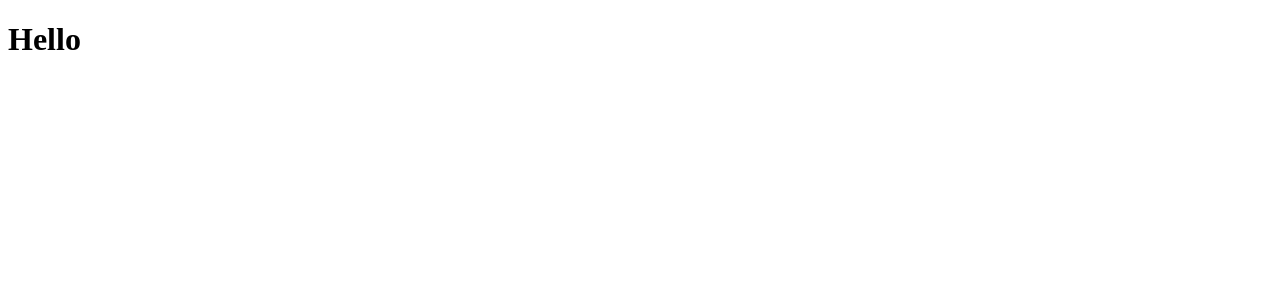
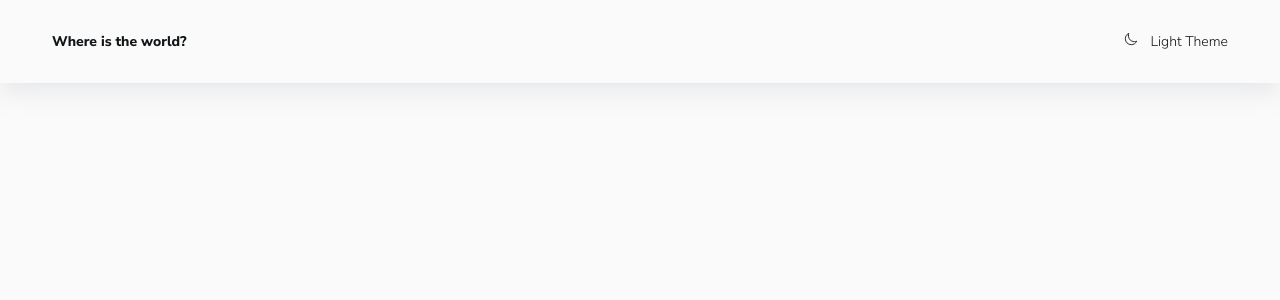
Before and after one commit to VladFrontJS/simple_project, a React (Create React App) app: page / in a window 1280 px wide. Shown: the top 300 px of the page. Built offline with nearby package versions, Linux system fonts and the light colour scheme.

Commit message:
create header

```diff
--- a/package.json
+++ b/package.json
@@ -6,7 +6,10 @@
     "axios": "^1.7.2",
     "react": "^18.3.1",
     "react-dom": "^18.3.1",
-    "react-scripts": "5.0.1"
+    "react-icons": "^5.2.1",
+    "react-router-dom": "^6.26.0",
+    "react-scripts": "5.0.1",
+    "styled-components": "^6.1.12"
   },
   "scripts": {
     "start": "react-scripts start",
--- a/src/App.js
+++ b/src/App.js
@@ -1,9 +1,11 @@
+import Header from './components/Header';
+
 function App() {
-  return (
-    <div>
-      <h1>Hello</h1>
-    </div>
-  );
+    return (
+        <>
+            <Header />
+        </>
+    );
 }
 
 export default App;
--- /dev/null
+++ b/src/components/Container.jsx
@@ -0,0 +1,8 @@
+import styled from 'styled-components';
+
+export const Container = styled.div`
+    width: 100%;
+    max-width: 1240px;
+    margin: 0 auto;
+    padding: 0 2rem;
+`;
--- a/src/components/Header.jsx
+++ b/src/components/Header.jsx
@@ -1,10 +1,61 @@
-import React from 'react';
+import styled from 'styled-components';
+import { useState, useEffect } from 'react';
+import { IoMoon, IoMoonOutline } from 'react-icons/io5';
+
+import { Container } from './Container';
+
+const HeaderEl = styled.header`
+    box-shadow: var(--shadow);
+    background-color: (--color-ui-base);
+`;
+
+const Wrapper = styled.div`
+    display: flex;
+    justify-content: space-between;
+    align-items: center;
+    padding: 2rem 0;
+`;
+
+const Title = styled.a.attrs({
+    href: '/',
+})`
+    color: var(--colors-text);
+    font-size: var(--fs-sm);
+    text-decoration: none;
+    font-weight: var(--fw-bold);
+`;
+
+const ModeSwitcher = styled.div`
+    color: var(--colors-text);
+    font-size: var(--fs-sm);
+    cursor: pointer;
+    // font-weight: var(--fw-bold);
+    text-transform: capitalize;
+`;
 
 const Header = () => {
+    const [theme, setTheme] = useState('light');
+
+    const toggleTheme = () => {
+        setTheme(theme === 'light' ? 'dark' : 'light');
+    };
+
+    useEffect(() => {
+        document.body.setAttribute('data-theme', theme);
+    }, [theme]);
+
     return (
-        <div>
-
-        </div>
+        <HeaderEl>
+            <Container>
+                <Wrapper>
+                    <Title>Where is the world?</Title>
+                    <ModeSwitcher onClick={toggleTheme}>
+                        {theme === 'light' ? <IoMoonOutline size="14px" /> : <IoMoon size="14px" />}
+                        <span style={{ marginLeft: '0.75rem' }}>{theme} Theme</span>
+                    </ModeSwitcher>
+                </Wrapper>
+            </Container>
+        </HeaderEl>
     );
 };
 
--- a/src/index.css
+++ b/src/index.css
@@ -1,11 +1,12 @@
 @import-normalize;
+@import url('https://fonts.googleapis.com/css2?family=Nunito+Sans:wght@300;600;800&&display=swap');
 
-*{
+* {
     box-sizing: border-box;
 }
 
-:root{
-    --family:"Nunito Sans", sans-serif;
+:root {
+    --family: 'Nunito Sans', sans-serif;
     --fs-sm: 14px;
     --fs-md: 16px;
     --fw-light: 300;
@@ -13,18 +14,17 @@
     --fw-bold: 800;
 
     /*Other*/
-    --root: 0.5rem;
+    --radii: 0.5rem;
 }
 
-body[data-thema="dark"]{
+body[data-theme='dark'] {
     --colors-text: hsl(0, 0%, 100%);
     --colors-bg: hsl(207, 26%, 17%);
     --colors-ui-base: hsl(209, 23%, 22%);
 
     --shadow: rgba(245, 245, 245, 0.2) 0px 0px 8px;
-
 }
-body[data-thema="light"]{
+body[data-theme='light'] {
     --colors-text: hsl(200, 15%, 8%);
     --colors-bg: hsl(0, 0%, 98%);
     --colors-ui-base: hsl(0, 0%, 100%);
```
Also changed, not shown: src/index.js (+4 -3 lines), 1 other file (tests, documents, lock files or other folders).
